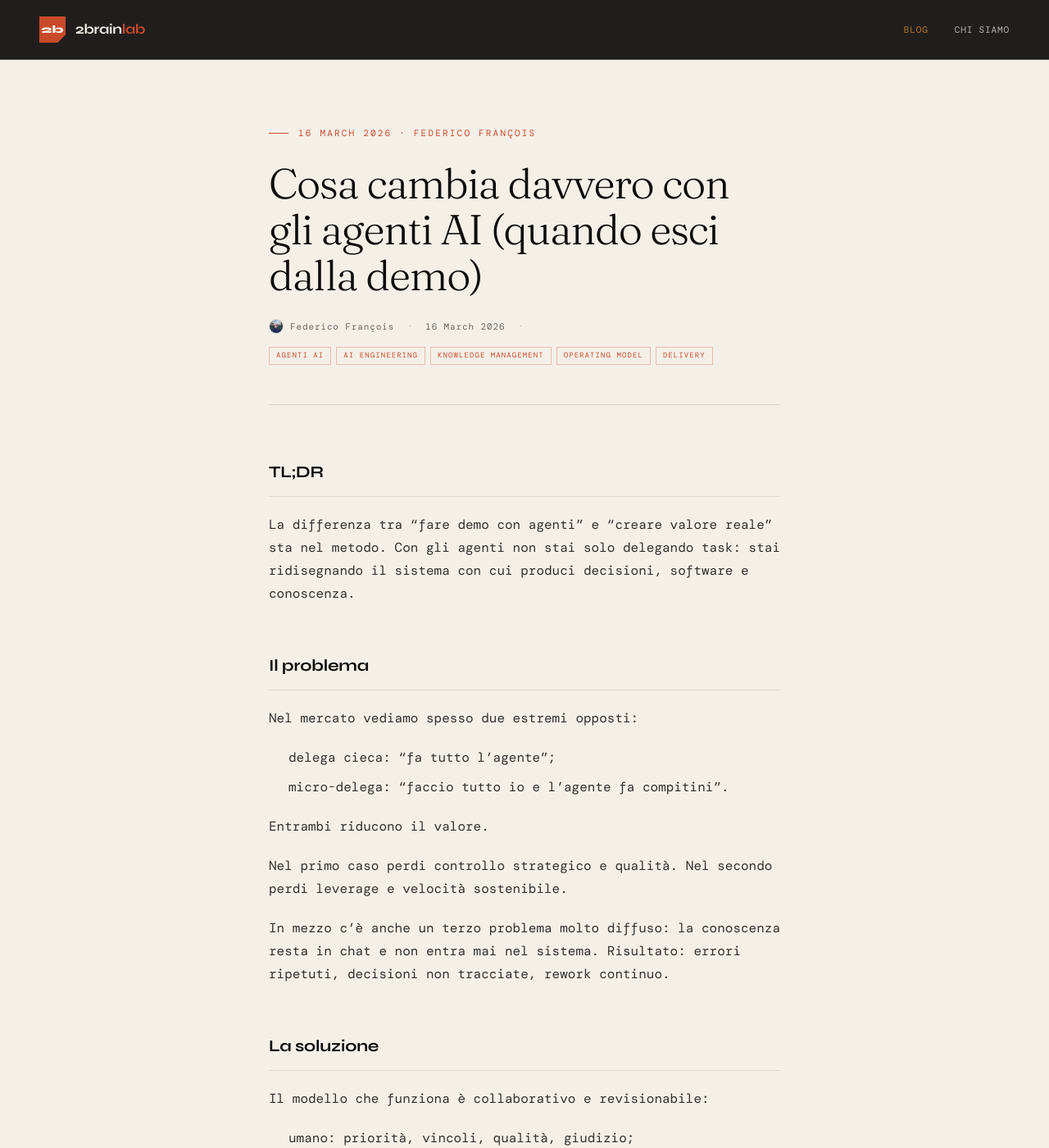
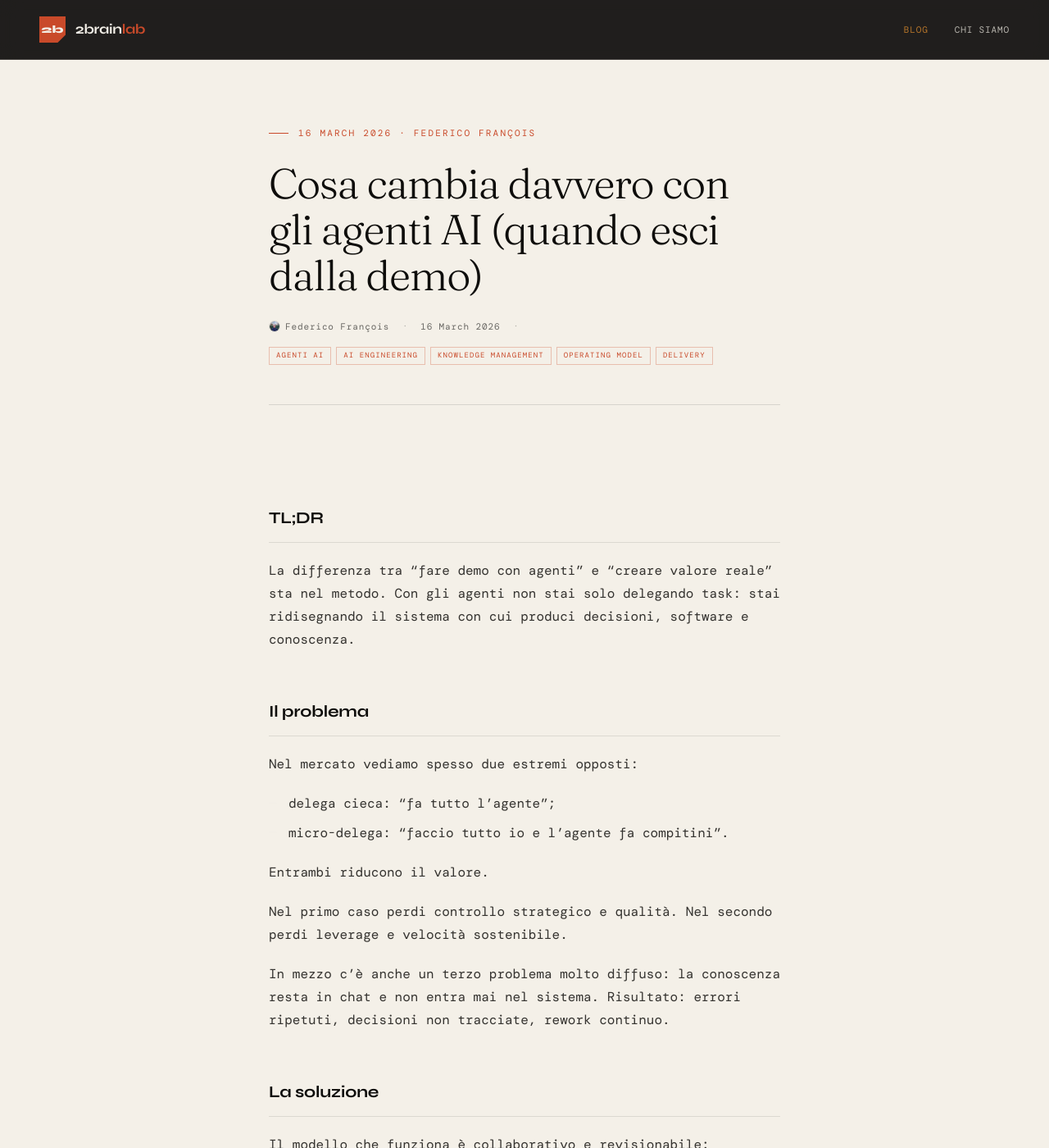
Before and after one commit to 2brainlab/website, a Jekyll site: the page built from _posts/2026-03-16-cosa-cambia-davvero-con-gli-agenti.md, in a window 1280 px wide and 1400 px high. Shown: the whole window at 82% size. Built offline with Jekyll 4.4.1, drawn with Linux system fonts in a browser that asks for light colours; some web fonts are replaced.

Commit message:
fix(css): harden post image containment and shrink author avatar thumbnail

```diff
--- a/assets/css/style.scss
+++ b/assets/css/style.scss
@@ -371,14 +371,15 @@ a { color: inherit; text-decoration: none; }
 .post-info-author-wrap {
   display: inline-flex;
   align-items: center;
-  gap: 8px;
+  gap: 6px;
 }
 .post-author-avatar {
-  width: 18px;
-  height: 18px;
+  width: 14px;
+  height: 14px;
   border-radius: 50%;
   object-fit: cover;
-  border: 1px solid rgba(14,13,11,0.14);
+  flex-shrink: 0;
+  border: 1px solid rgba(14,13,11,0.12);
 }
 .post-info-date,
 .post-info-author {
@@ -407,6 +408,7 @@ a { color: inherit; text-decoration: none; }
   font-size: 16px;
   line-height: 1.75;
   color: rgba(14,13,11,0.84);
+  overflow-x: hidden;
 }
 .post-body h2 {
   font-family: 'Syne', sans-serif;
@@ -439,8 +441,10 @@ a { color: inherit; text-decoration: none; }
   margin-bottom: 12px;
 }
 .post-body p { margin-bottom: 20px; }
-.post-body img {
+.post-body img,
+.post-body p > img {
   display: block;
+  width: 100%;
   max-width: 100%;
   height: auto;
   margin: 28px auto;
```
